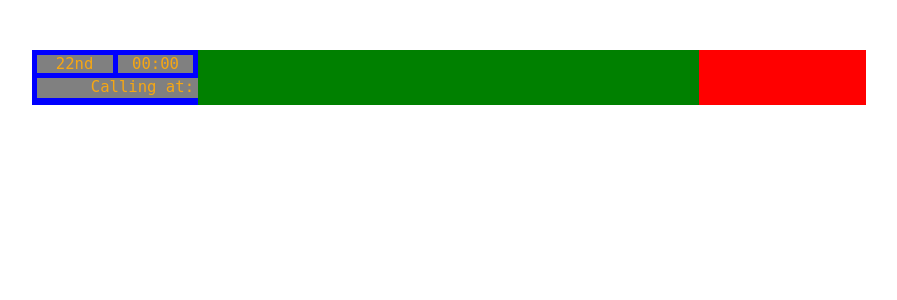
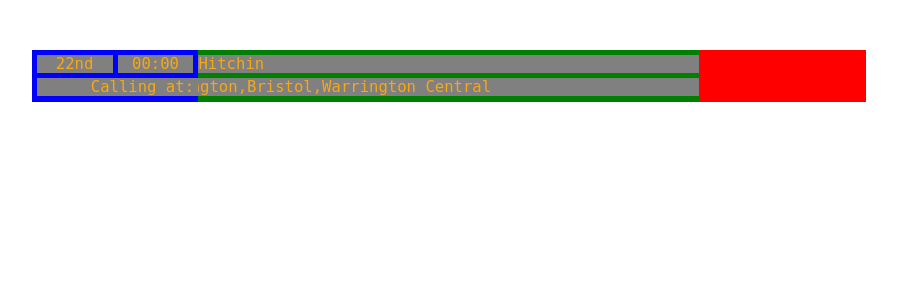
Before and after one commit to Mxtt-smith/DepartureDashboardApp, a Flask app: template templates/uitest.html in a window 1280 px wide. Shown: the top 300 px of the page, without its empty margins (176-1073 px from the left). Run offline with Flask 3, Linux system fonts and the light colour scheme; the template is opened without the code that fills it, so the values that code supplies are empty.

Commit message:
happy with middle

```diff
--- a/templates/uitest.html
+++ b/templates/uitest.html
@@ -17,28 +17,19 @@
                                 00:00
                             </div>
                         </div>
-                        <!-- <div class="order">
-                            22nd
-                        </div>
-                        <div class="scheduledArrival">
-                            00:00
-                        </div> -->
                         <div class="callingAt">
                         Calling at:&nbsp;
                         </div>
                     </div>
                     <div class="middle">
-                        <!-- <div class="destination">
+                         <div class="destination">
                             Hitchin
-                        </div>
-                        <div class="callingAt">
-                            Calling at:
                         </div>
                         <div class="textContainer">
                             <div class="scrollingText">
-                                York,Darlington,Bristol,Warrington Central
+                                &nbsp;York,Darlington,Bristol,Warrington Central
                             </div>
-                        </div> -->
+                        </div>
                     </div>
                     <div class="rightThird">
                         <!-- <div class="platform">
@@ -63,7 +54,7 @@
     margin: 10px;
     width: 66%;
     background-color: white;
-    height: 55px;
+    height: 52px;
     left: 15%;
 }
 .leftThird{
@@ -78,12 +69,14 @@
     flex:60;
     height: 100%;
     background-color: green;
+    min-width: 315;
 }
 .rightThird{
     width:100%;
     flex:20;
     height: 100%;
     background-color: red;
+    min-width: 105px;
 }
 .leftThird .leftThirdSplit{
     display: flex;
@@ -114,7 +107,6 @@
 }
 .leftThird .callingAt{
     bottom: 5px;
-    height: 20px;
     left: 5px;
     width : 100%;
     background-color: grey;
@@ -126,14 +118,14 @@
     min-width: 95px;
 }
 .middle .destination{
-    position: absolute;
     top: 5px;
-    height: 25px;
     width: 100%;
     background-color: grey;
     z-index: 100;
     text-align: left;
-    color:rgb(247, 167, 18)
+    color:rgb(247, 167, 18);
+    margin-top: 5px;
+    margin-bottom: 5px;
 }
 .rightThird .platform{
     position:absolute;
@@ -158,16 +150,16 @@
     max-width: 109px;
 }
 
-.textContainer{
-    position: absolute;
+.middle .textContainer{
+    height: 18.3px;
     bottom: 5px;
-    height: 25px;
-    left: 200px;
-    width : 360px;
+    width : 100%;
     z-index: 100;
     text-align: left;
     color:rgb(247, 167, 18);
     overflow: hidden;
+    background-color: grey;
+    margin-bottom: 10px;
 }
 .scrollingText {
     overflow: hidden;
```
